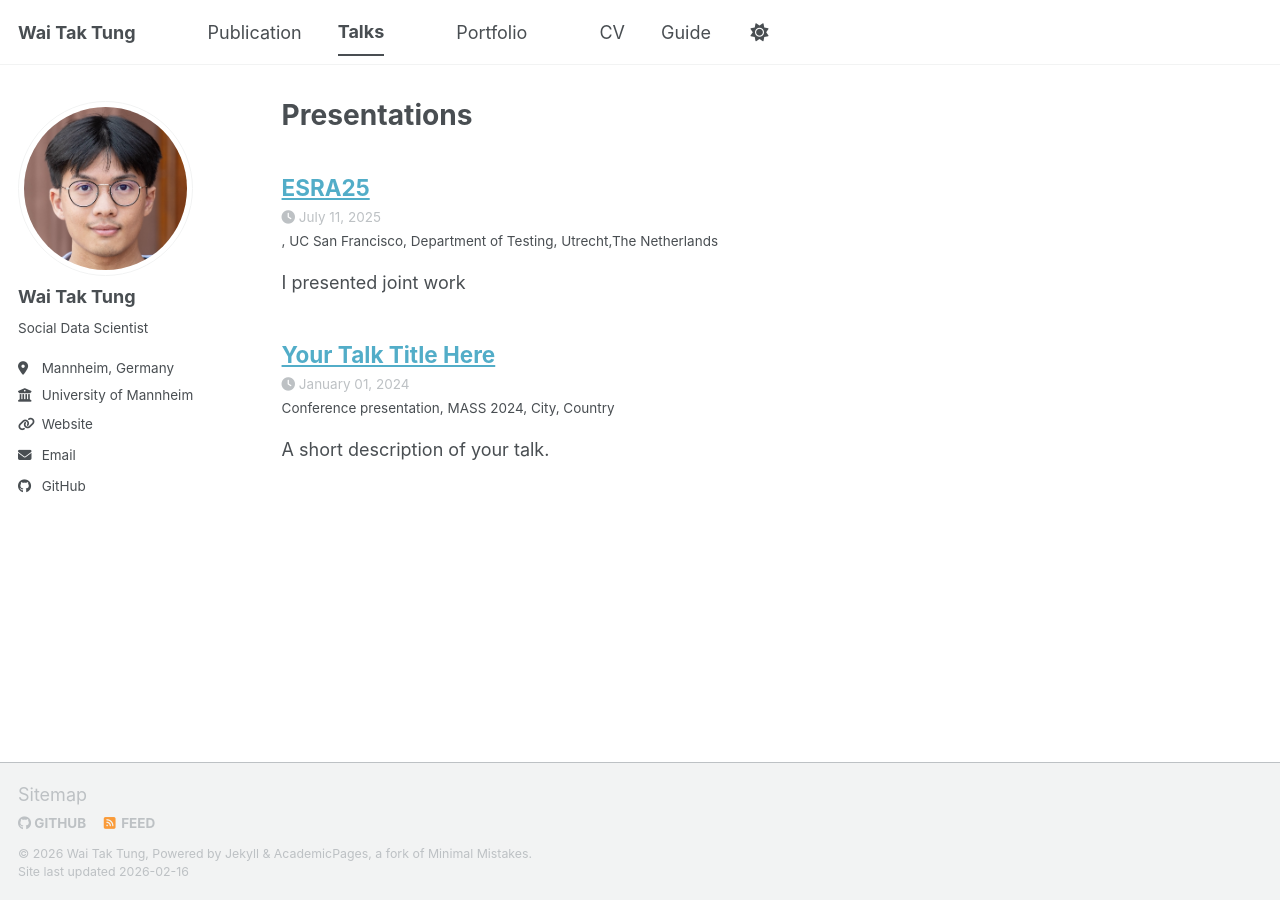
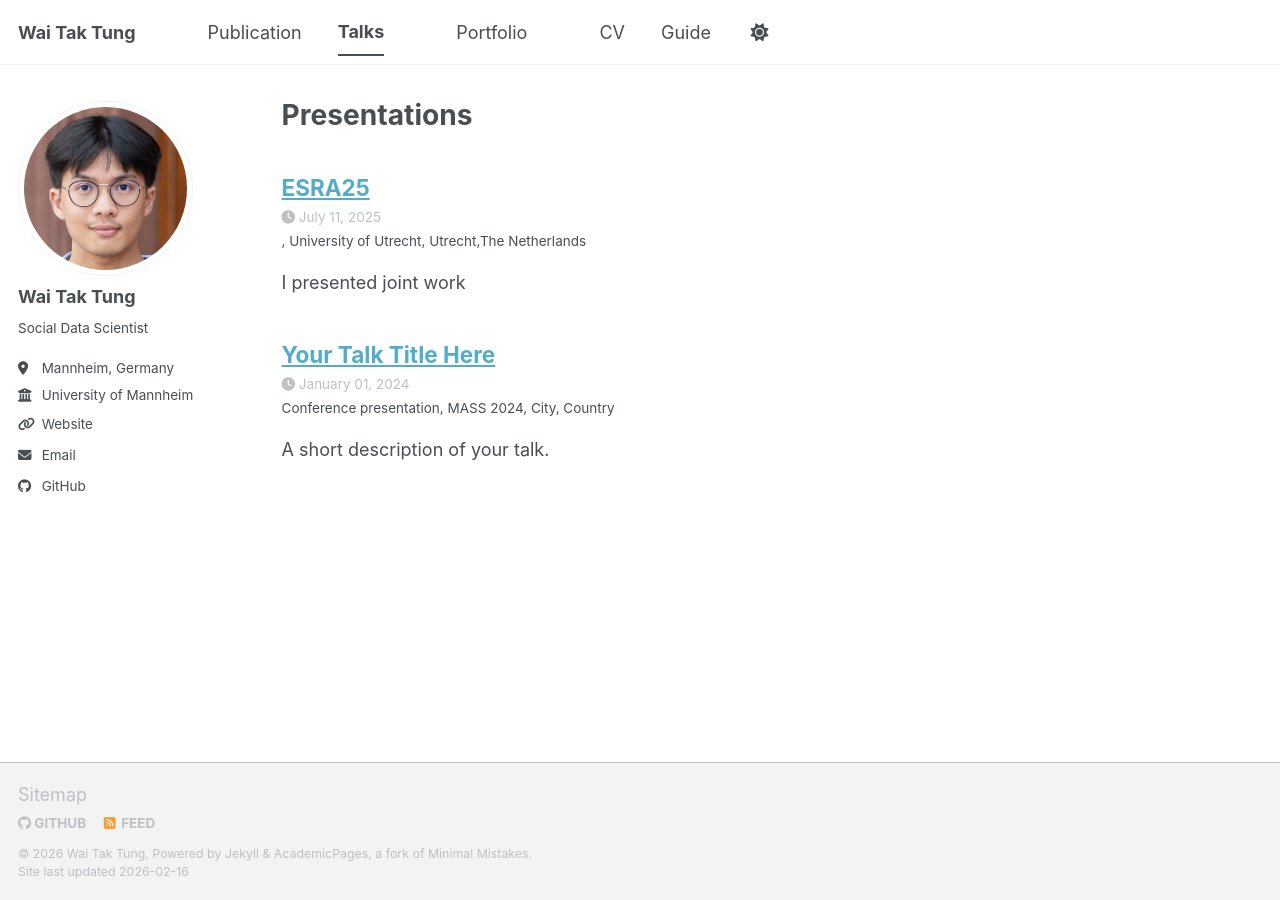
Before and after one commit to wttung/wttung.github.io, a Jekyll site: the page built from _pages/talks.html, in a window 1280 px wide. Built offline with Jekyll 4.4.1, drawn with Linux system fonts in a browser that asks for light colours; a script bundle is joined from its source files by our own code; library files that are not in the unit come from our copies.

Commit message:
Update ESRA25.md

```diff
--- a/_talks/ESRA25.md
+++ b/_talks/ESRA25.md
@@ -3,7 +3,7 @@ title: "ESRA25"
 collection: Conference presentation
 type:
 permalink:
-venue: "UC San Francisco, Department of Testing"
+venue: "University of Utrecht"
 date: 2025-07-11
 location: "Utrecht,The Netherlands"
 ---
```
